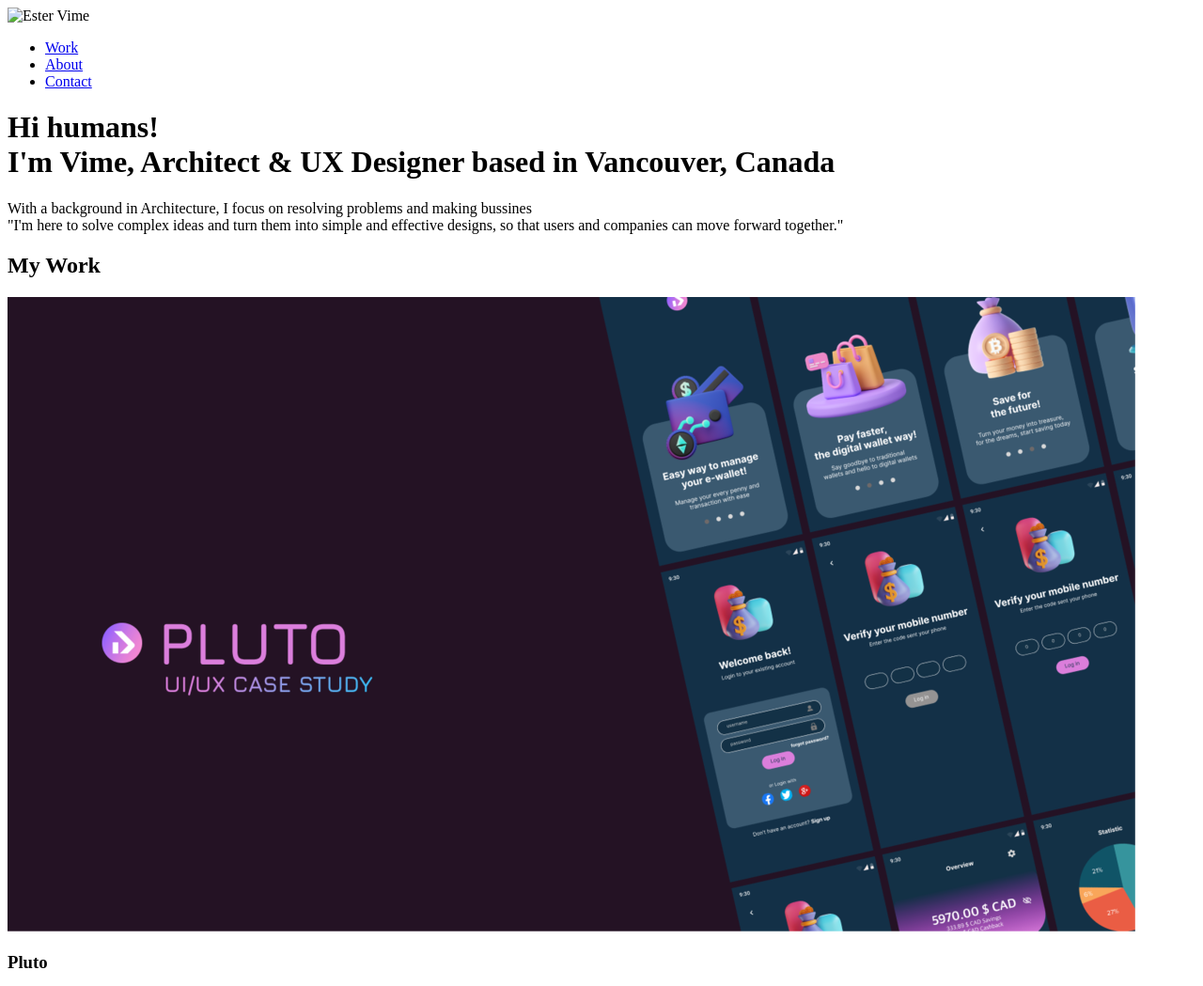
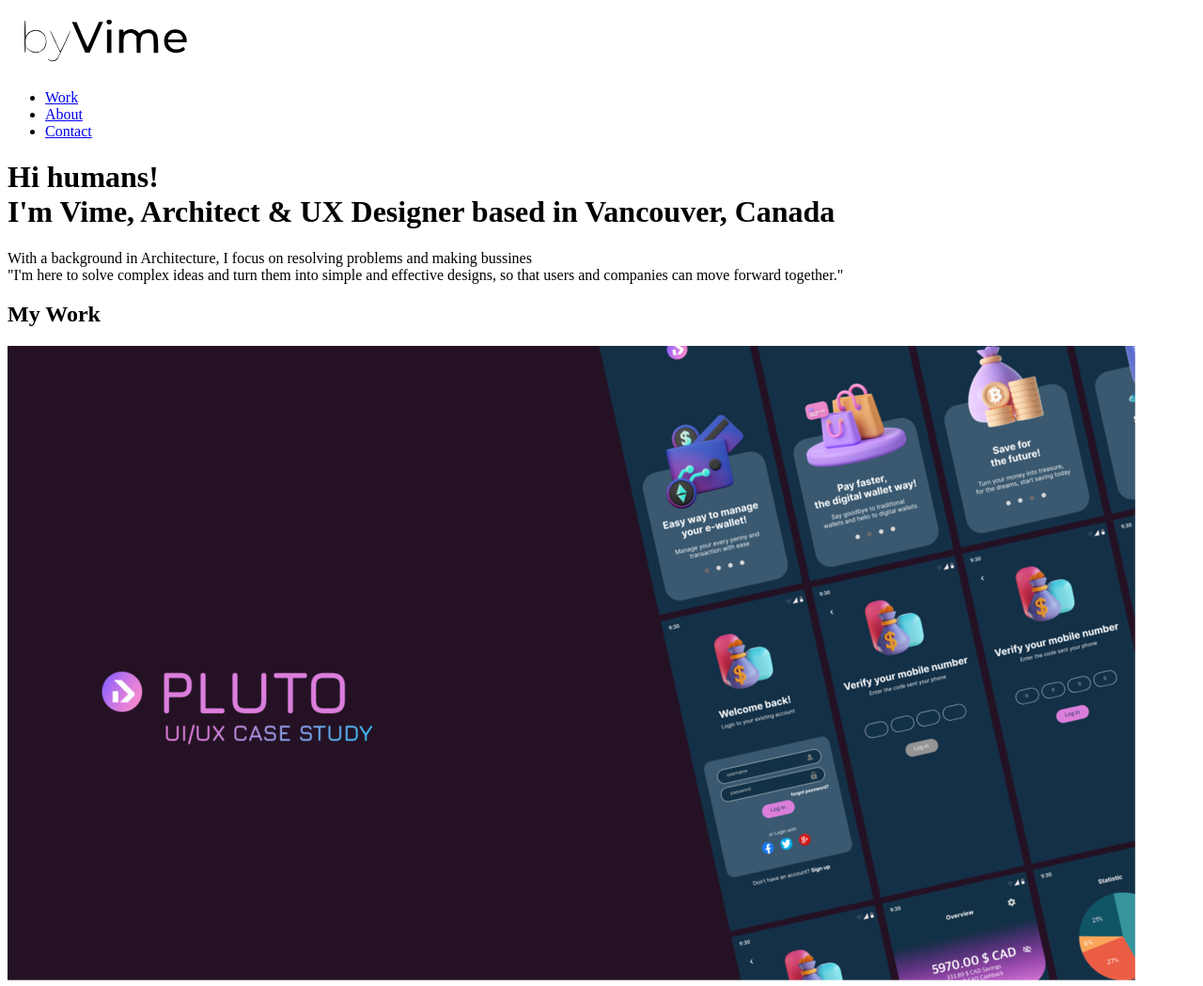
Before and after one commit to byvime/portfolio-website, a plain HTML site: page index.html in a window 1280 px wide. Shown: the top 1049 px of the page at 94% size. Drawn offline with Linux system fonts and the light colour scheme.

Commit message:
logo updated
logo updated

```diff
--- a/index.html
+++ b/index.html
@@ -17,7 +17,7 @@
   <body>
     <header>
       <div>
-        <img src="" alt="Ester Vime" >
+        <img src="img/contact/byvime_logo.svg" alt="Ester Vime" >
         <nav>
           <ul>
             <li><a href="index.html">Work</a></li>
```
